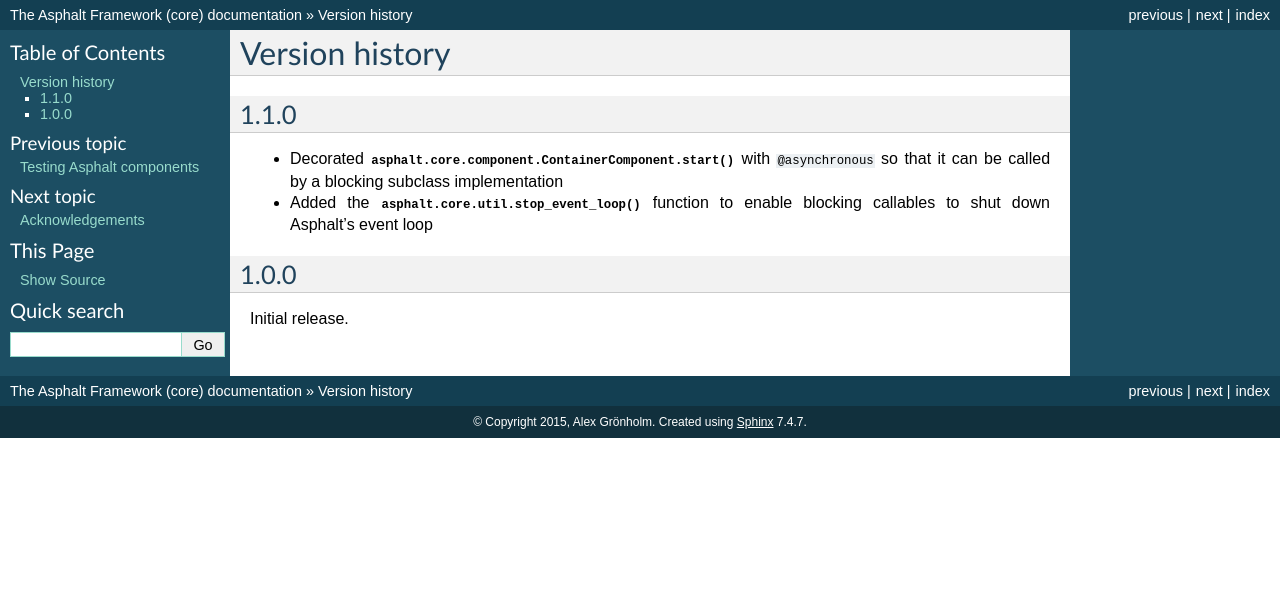
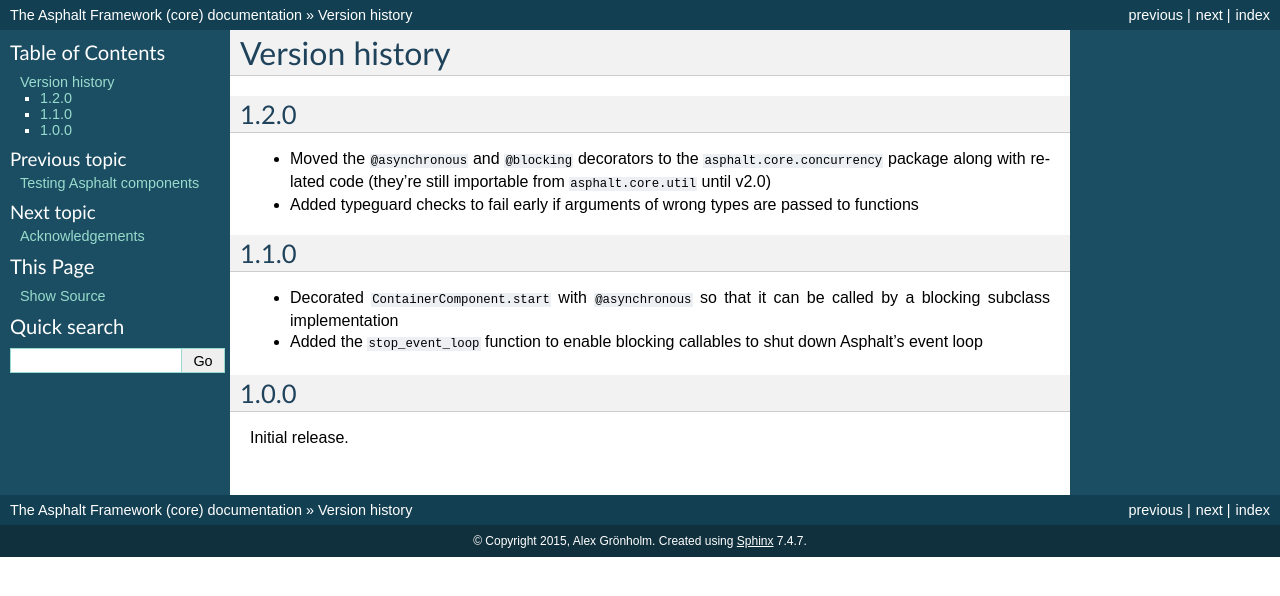
Before and after one commit to asphalt-framework/asphalt, a Sphinx documentation site: the page built from docs/versionhistory.rst, in a window 1280 px wide. Shown: the top 596 px of the page. Built offline with Sphinx 7.4.7, drawn with Linux system fonts in a browser that asks for light colours.

Commit message:
Updated version history

```diff
--- a/docs/versionhistory.rst
+++ b/docs/versionhistory.rst
@@ -1,13 +1,20 @@
 Version history
 ===============
+
+1.2.0
+-----
+
+- Moved the ``@asynchronous`` and ``@blocking`` decorators to the ``asphalt.core.concurrency``
+  package along with related code (they're still importable from ``asphalt.core.util`` until v2.0)
+- Added typeguard checks to fail early if arguments of wrong types are passed to functions
 
 1.1.0
 -----
 
-- Decorated :meth:`asphalt.core.component.ContainerComponent.start` with ``@asynchronous`` so that
-  it can be called by a blocking subclass implementation
-- Added the :func:`asphalt.core.util.stop_event_loop` function to enable blocking callables to
-  shut down Asphalt's event loop
+- Decorated ``ContainerComponent.start`` with ``@asynchronous`` so that it can be called by a
+  blocking subclass implementation
+- Added the ``stop_event_loop`` function to enable blocking callables to shut down Asphalt's event
+  loop
 
 1.0.0
 -----
```
